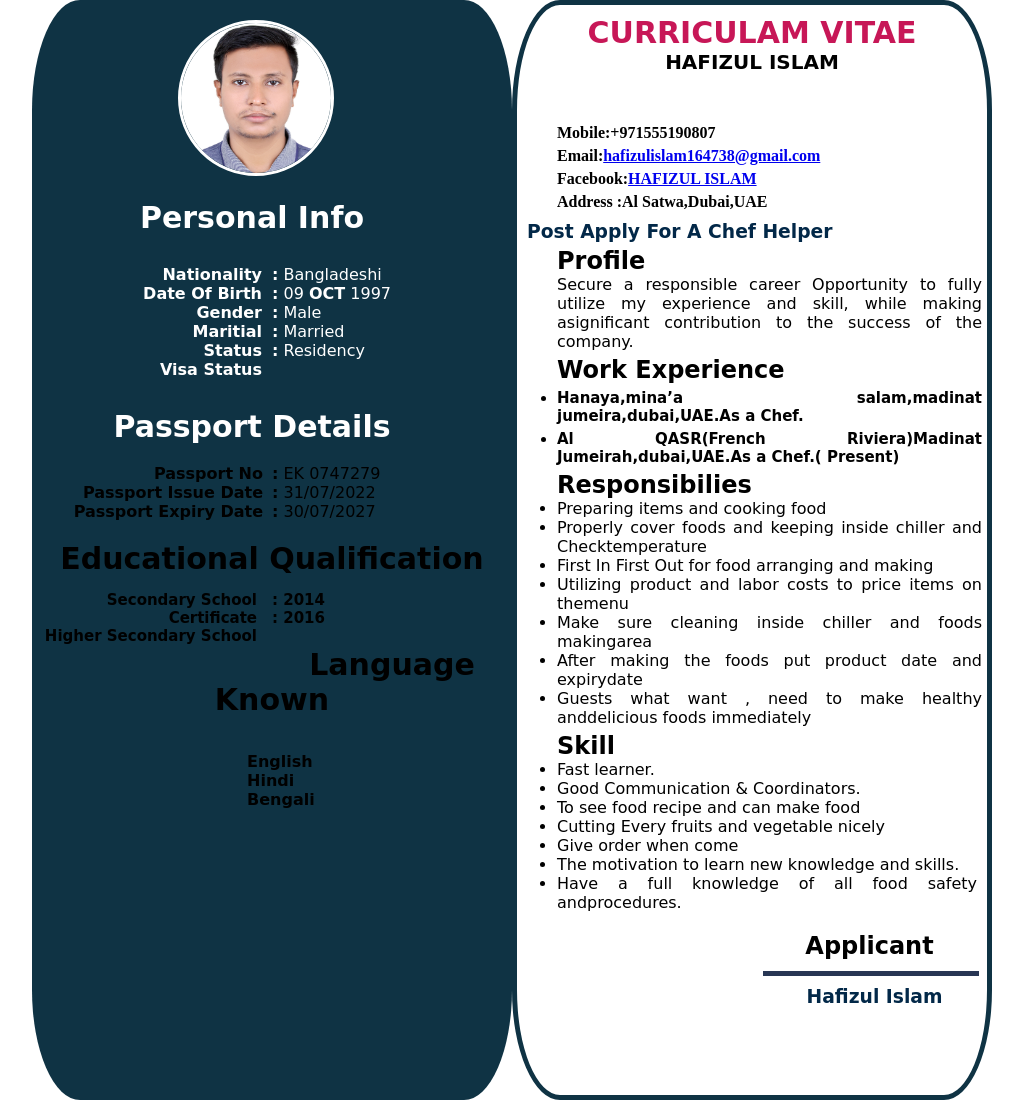
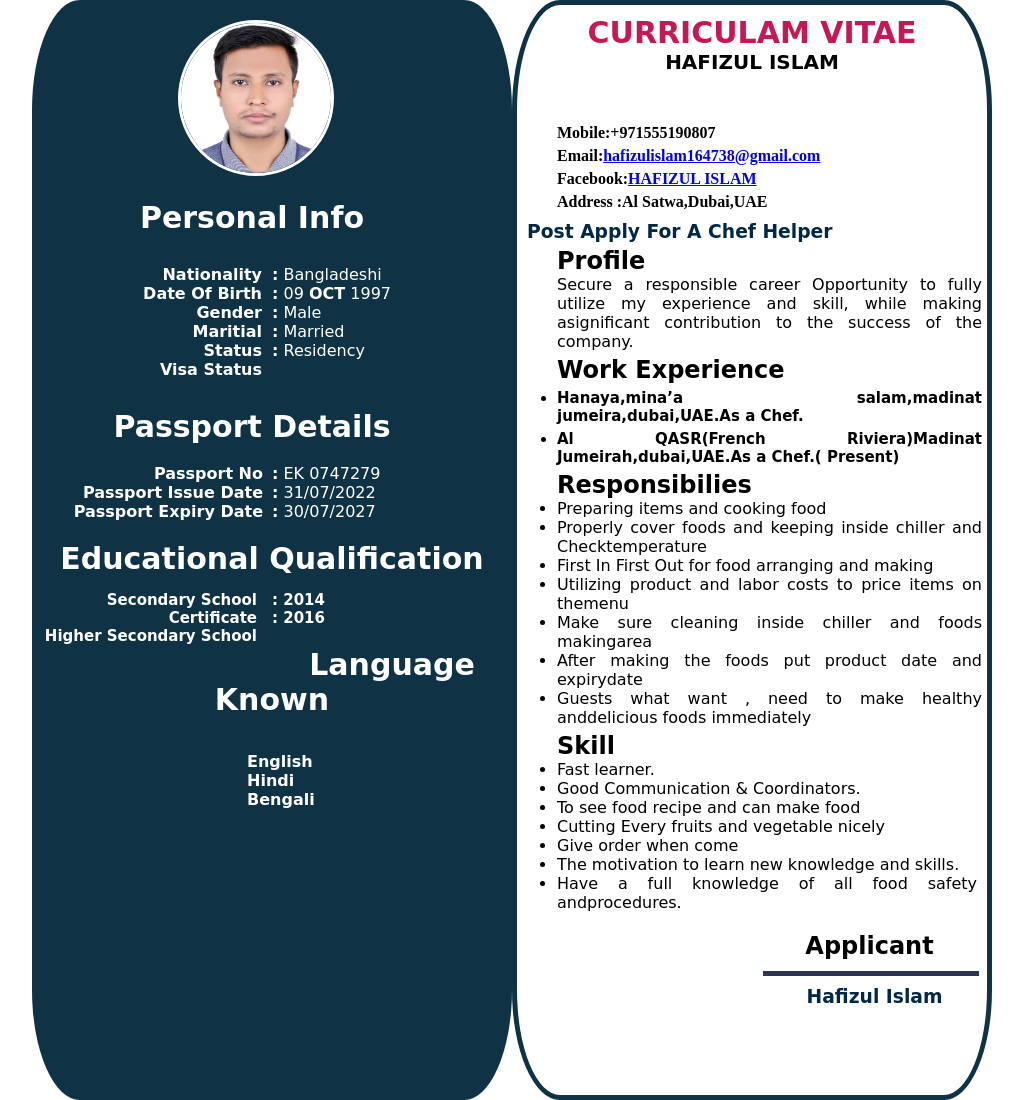
Before and after one commit to hafizul1997/CV-1, a plain HTML site: page index.html in a window 1280 px wide. Shown: the whole page, without its empty margins (128-1151 px from the left). Drawn offline with Linux system fonts and the light colour scheme.

Commit message:
Update cv.css
color change

```diff
--- a/cv.css
+++ b/cv.css
@@ -97,6 +97,7 @@ margin-left:20px;
 	text-align:center;
 	padding-bottom:20px;
 	padding-top:20px;
+	color:white;
 
 
 }
@@ -148,7 +149,7 @@ margin-top:10px;
     margin-left: -20px;
     box-sizing: border-box;
     overflow: hidden;
-	color:#fff;
+	color:white;
 }
 .passport_content{
 	width:240px;
@@ -160,11 +161,13 @@ margin-top:10px;
     text-align: right;
 	font-family: 'Black Ops One', cursive;
 	font-size:16px;
+	color:white;
 }
 .right{
 	font-family: 'Black Ops One', cursive;
 	font-size:16px;
 	margin-left:20px;
+	color:white;
 
 }
 .education_p{
@@ -174,12 +177,14 @@ margin-top:10px;
 	text-align:right;
 	margin-top:-15px;
 	margin-left:0px;
+	color:white;
 }
 .education_f{
 	font-family: 'Black Ops One', cursive;
 	font-size:15px;
 	font-weight:bold;
 	margin-top:-5px;
+	color:white;
 }
 .language_li ul{
 
@@ -194,6 +199,7 @@ margin-top:10px;
 	font-family: 'Black Ops One', cursive;
 	font-size:16px;
 	font-weight:bold;
+	color:white;
 }
 .header h1{
 	color:#C71757;
```
